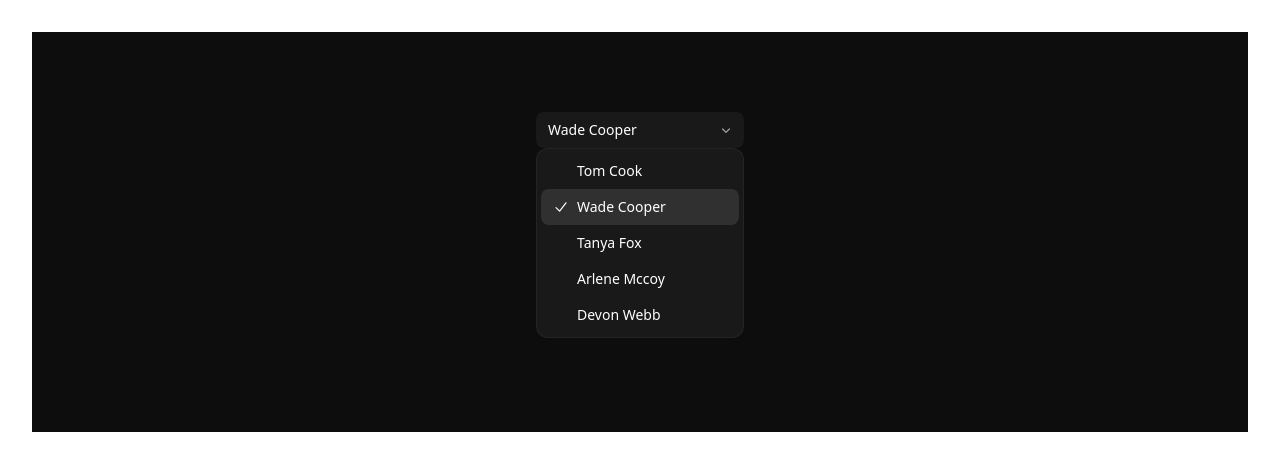
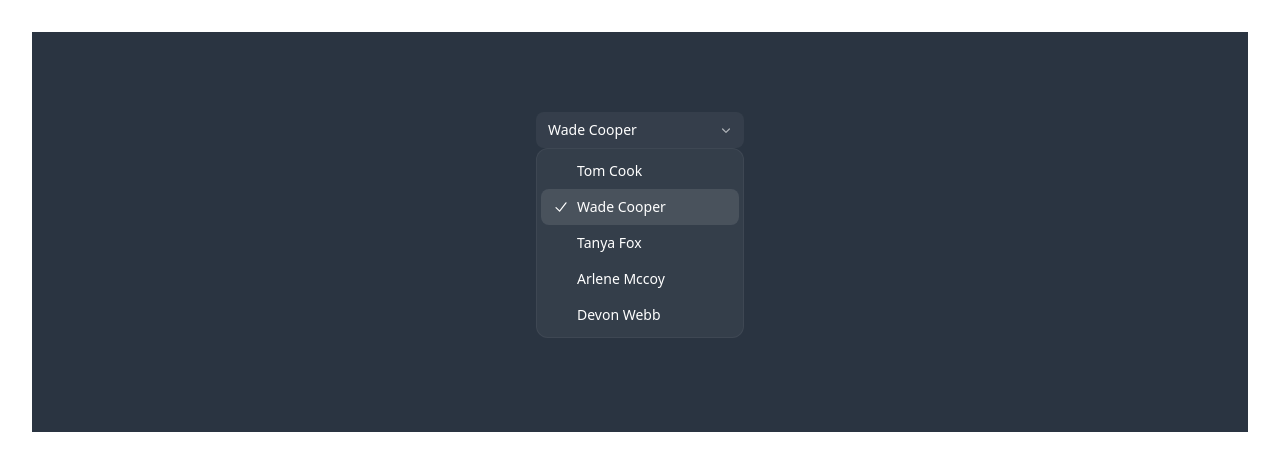
Before and after one commit to omarkohl/combobox-bug, a React (Vite) app: page / in a window 1280 px wide. Shown: the top 470 px of the page. Built offline with nearby package versions, Linux system fonts and the light colour scheme.

Commit message:
fix: make background gray for better visibility

```diff
--- a/src/App.tsx
+++ b/src/App.tsx
@@ -3,7 +3,7 @@ import Example from "./Example.tsx";
 
 function App() {
     return (
-        <div className="bg-black" style={{height: '400px'}}>
+        <div className="bg-gray-800" style={{height: '400px'}}>
             <div className="bg-white/5">
                 <Example/>
             </div>
```
